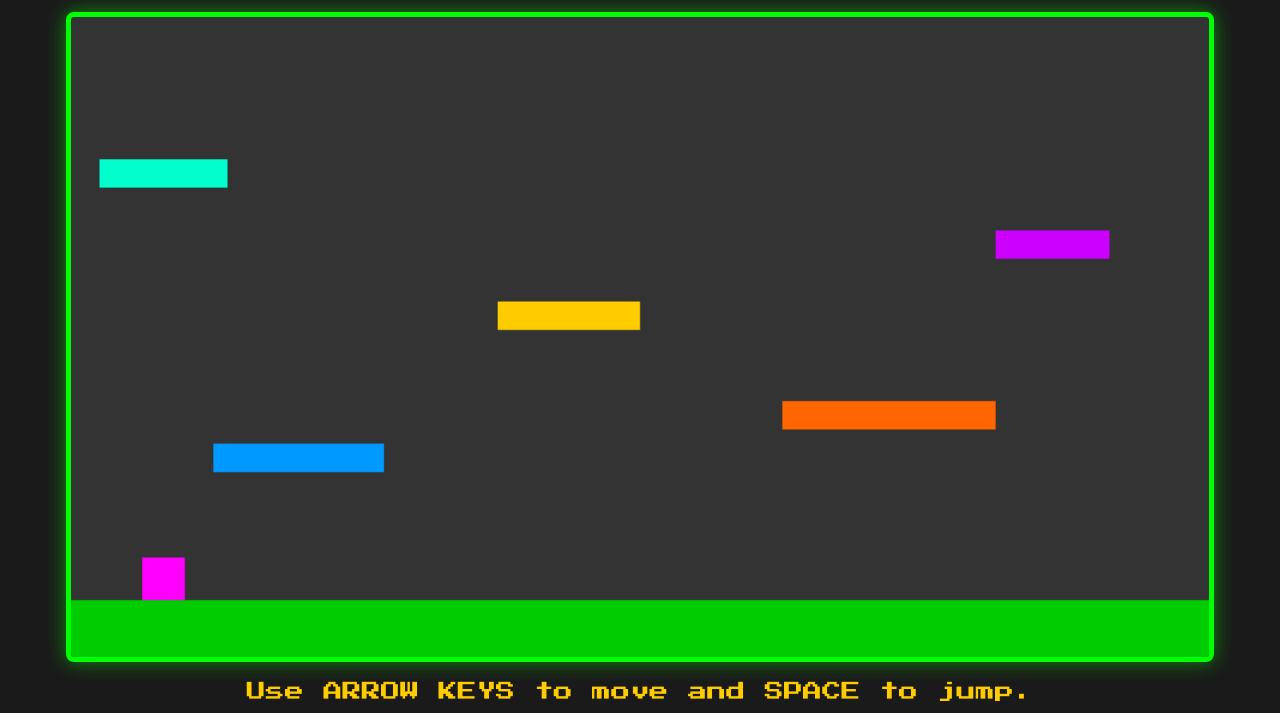
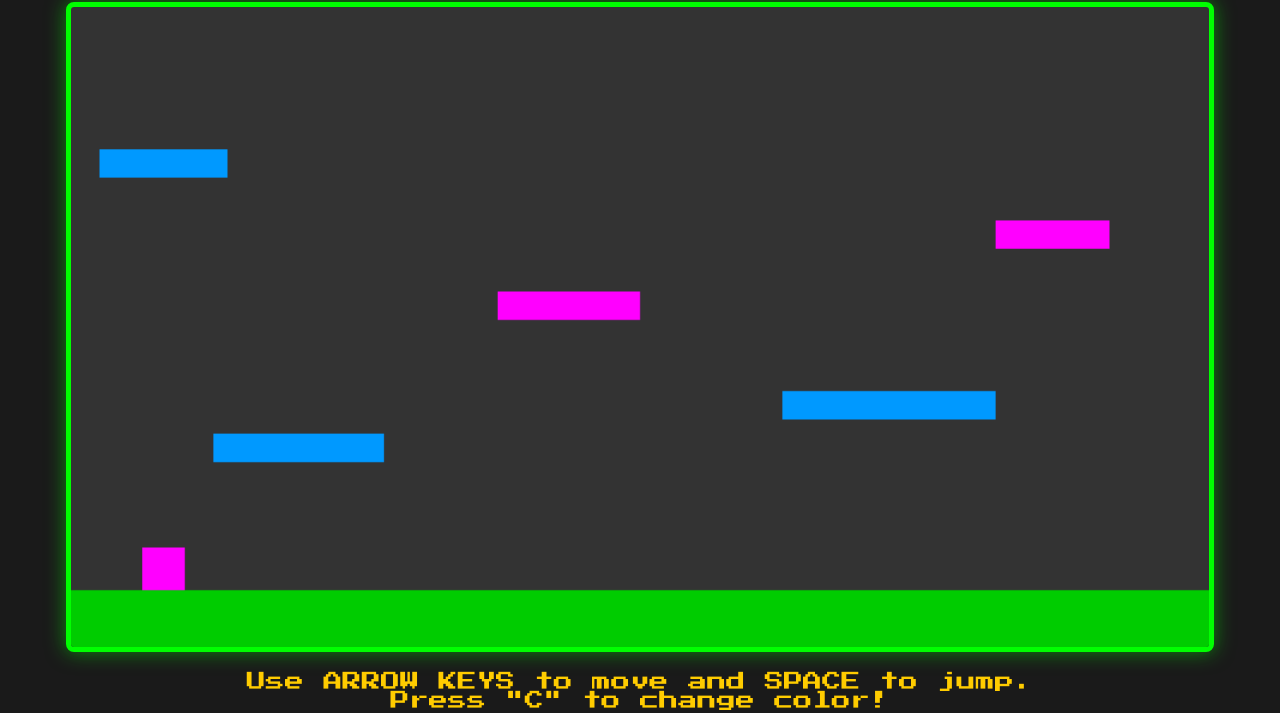
Before and after one commit to jdhunterae/retro-color-jump-game, a plain HTML site: page index.html in a window 1280 px wide. Shown: the part 87-800 px from the top of the page. Drawn offline with Linux system fonts and the light colour scheme.

Commit message:
Player and platform updates for color swap mechanics

```diff
--- a/index.html
+++ b/index.html
@@ -17,7 +17,8 @@
     <canvas id="gameCanvas"></canvas>
 
     <div class="controls">
-        Use ARROW KEYS to move and SPACE to jump.
+        Use ARROW KEYS to move and SPACE to jump.<br />
+        Press "C" to change color!
     </div>
 
     <div id="messageBox" class="message-box"></div>
--- a/js/script.js
+++ b/js/script.js
@@ -10,36 +10,56 @@ canvas.height = 450; // Base height (16:9 aspect ratio)
 let gameRunning = true;
 let messageTimeout;
 
+// Define the game's color palette
+// These colors are used for both player and platforms
+const gameColors = {
+    MAGENTA: '#FF00FF', // Player's initial color
+    BLUE: '#0099FF',
+    YELLOW: '#FFCC00',
+    ORANGE: '#FF6600',
+    PURPLE: '#CC00FF',
+    CYAN: '#00FFCC',
+    GROUND: '#00CC00', // Special color for the ground (always solid)
+    BACKGROUND: '#333333' // Canvas background color
+};
+
 // Player object
 const player = {
     x: 50,
     y: canvas.height - 70, // Start above the ground
     width: 30,
     height: 30,
-    color: '#FF00FF', // Magenta retro color
     dx: 0, // Horizontal velocity
     dy: 0, // Vertical velocity
     speed: 5,
     jumpStrength: -10, // Negative for upward movement
     gravity: 0.3,
-    onGround: false // True if player is currently on a platform
+    onGround: false, // True if player is currently on a platform
+    // New color properties for player
+    colorPalette: [gameColors.MAGENTA, gameColors.BLUE], // Player can cycle between these colors
+    currentColorIndex: 0, // Start with the first color in the palette (MAGENTA)
+    get currentColor() { // Getter to always return the current hex color string
+        return this.colorPalette[this.currentColorIndex];
+    }
 };
 
 // Platforms array
 const platforms = [
-    // Ground platform
-    { x: 0, y: canvas.height - 40, width: canvas.width, height: 40, color: '#00CC00' }, // Dark green ground
-    // Other platforms
-    { x: 100, y: canvas.height - 150, width: 120, height: 20, color: '#0099FF' }, // Blue platform
-    { x: 300, y: canvas.height - 250, width: 100, height: 20, color: '#FFCC00' }, // Yellow platform
-    { x: 500, y: canvas.height - 180, width: 150, height: 20, color: '#FF6600' }, // Orange platform
-    { x: 650, y: canvas.height - 300, width: 80, height: 20, color: '#CC00FF' }, // Purple platform
-    { x: 20, y: canvas.height - 350, width: 90, height: 20, color: '#00FFCC' } // Cyan platform
+    // Ground platform - always solid, regardless of player color
+    // 'isNeutralGround: true' makes it a special case for collision
+    { x: 0, y: canvas.height - 40, width: canvas.width, height: 40, color: gameColors.GROUND, isNeutralGround: true },
+    // Other platforms with specific colors that must match the player's color
+    { x: 100, y: canvas.height - 150, width: 120, height: 20, color: gameColors.BLUE },
+    { x: 300, y: canvas.height - 250, width: 100, height: 20, color: gameColors.MAGENTA },
+    { x: 500, y: canvas.height - 180, width: 150, height: 20, color: gameColors.BLUE },
+    { x: 650, y: canvas.height - 300, width: 80, height: 20, color: gameColors.MAGENTA },
+    { x: 20, y: canvas.height - 350, width: 90, height: 20, color: gameColors.BLUE }
 ];
 
 // Input handling
 const keys = {}; // Stores the state of each key (true if pressed, false if released)
 let canJump = true; // Controls single jump per spacebar press
+let canChangeColor = true; // Controls single color change per 'C' key press
 
 // Event listener for key presses
 window.addEventListener('keydown', (e) => {
@@ -56,6 +76,15 @@ window.addEventListener('keydown', (e) => {
             canJump = false;                 // Prevent immediate re-jumping until space is released
         }
     }
+
+    // Handle color change key (e.g., 'KeyC')
+    if (e.code === 'KeyC' && canChangeColor) {
+        // Cycle to the next color in the palette, wrapping around to the start
+        player.currentColorIndex = (player.currentColorIndex + 1) % player.colorPalette.length;
+        // Show a message indicating the new color
+        showMessage(`Color changed to ${player.currentColor}`, 1000);
+        canChangeColor = false; // Prevent rapid cycling if 'C' is held down
+    }
 });
 
 // Event listener for key releases
@@ -66,6 +95,11 @@ window.addEventListener('keyup', (e) => {
     // Reset canJump flag when spacebar is released
     if (e.code === 'Space') {
         canJump = true; // Player can jump again when spacebar is pressed next
+    }
+
+    // Reset canChangeColor flag when 'C' is released
+    if (e.code === 'KeyC') {
+        canChangeColor = true; // Player can change color again
     }
 });
 
@@ -124,9 +158,16 @@ function update() {
     // then check for collisions to confirm if they are.
     player.onGround = false;
 
-    // Platform collision detection and resolution
+    // Platform collision detection and resolution with color check
     for (const platform of platforms) {
         if (checkCollision(player, platform)) {
+            // Check if player's current color matches platform's color
+            // OR if it's a neutral ground platform (like the main ground)
+            const colorsMatch = player.currentColor === platform.color;
+            const isNeutral = platform.isNeutralGround;
+
+            if (colorsMatch || isNeutral) {
+                // Apply collision resolution only if colors match or it's neutral ground
                 // Collision from top (landing on a platform)
                 // Check if player was above the platform in the previous frame and is falling
                 if (player.dy > 0 && player.y + player.height - player.dy <= platform.y) {
@@ -151,6 +192,10 @@ function update() {
                         player.dx = 0; // Stop horizontal movement
                     }
                 }
+            } else {
+                // If colors don't match and it's not neutral ground, player falls through.
+                // No collision resolution is applied, allowing the player to pass through.
+            }
         }
     }
 
@@ -160,6 +205,8 @@ function update() {
         player.y = canvas.height - 70;
         player.dy = 0;
         showMessage("You fell! Try again.", 2000);
+        // Optionally, reset player color to initial if they fall off
+        player.currentColorIndex = 0;
     }
 }
 
@@ -174,8 +221,8 @@ function draw() {
         ctx.fillRect(platform.x, platform.y, platform.width, platform.height);
     }
 
-    // Draw player
-    ctx.fillStyle = player.color;
+    // Draw player using its current color
+    ctx.fillStyle = player.currentColor; // Use the getter to get the current color
     ctx.fillRect(player.x, player.y, player.width, player.height);
 }
 
@@ -215,5 +262,5 @@ window.onload = function () {
     resizeCanvas(); // Set initial canvas size based on window size
     window.addEventListener('resize', resizeCanvas); // Listen for window resize events
     gameLoop(); // Start the main game loop
-    showMessage("Welcome to Retro Jump! Navigate the platforms.", 3000); // Show initial message
+    showMessage("Welcome to Retro Jump! Press 'C' to change color!", 3000); // Show initial message
 };
```
Lines whose indentation alone changed are shown as unchanged.
